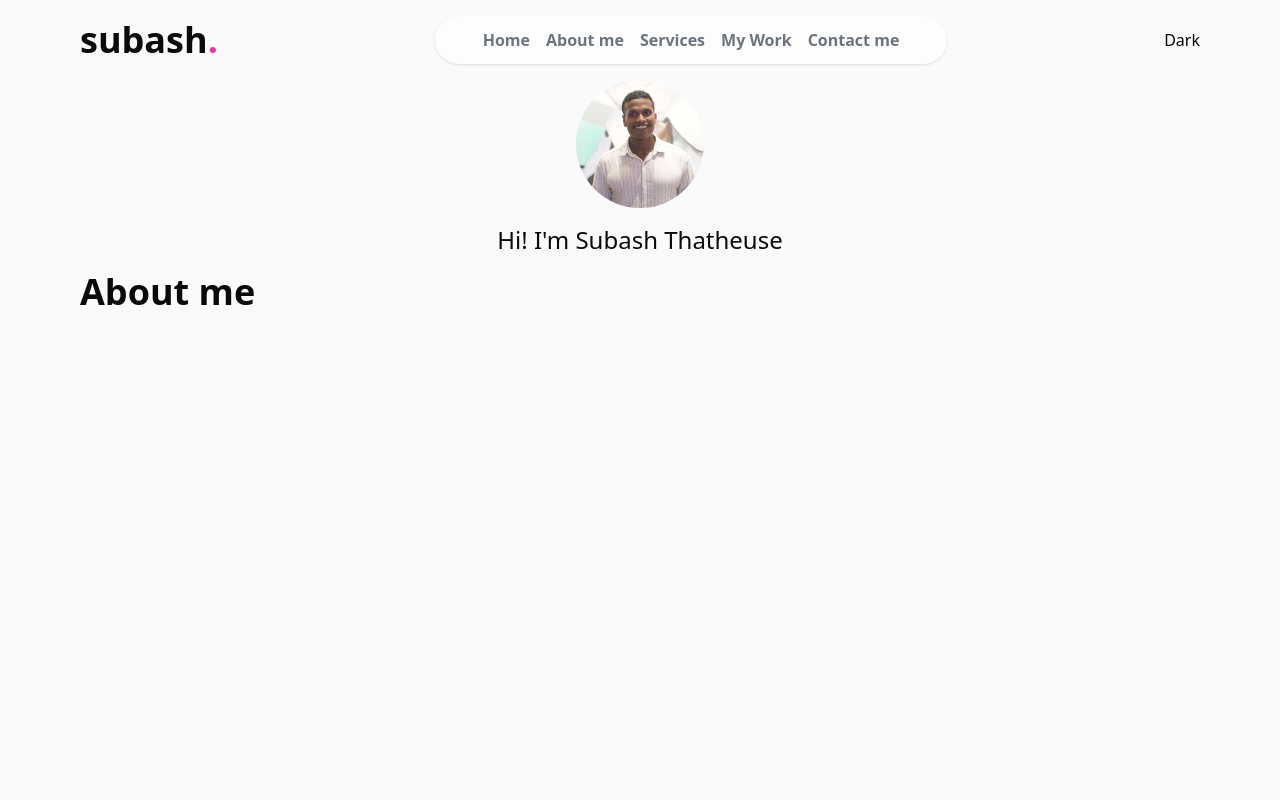
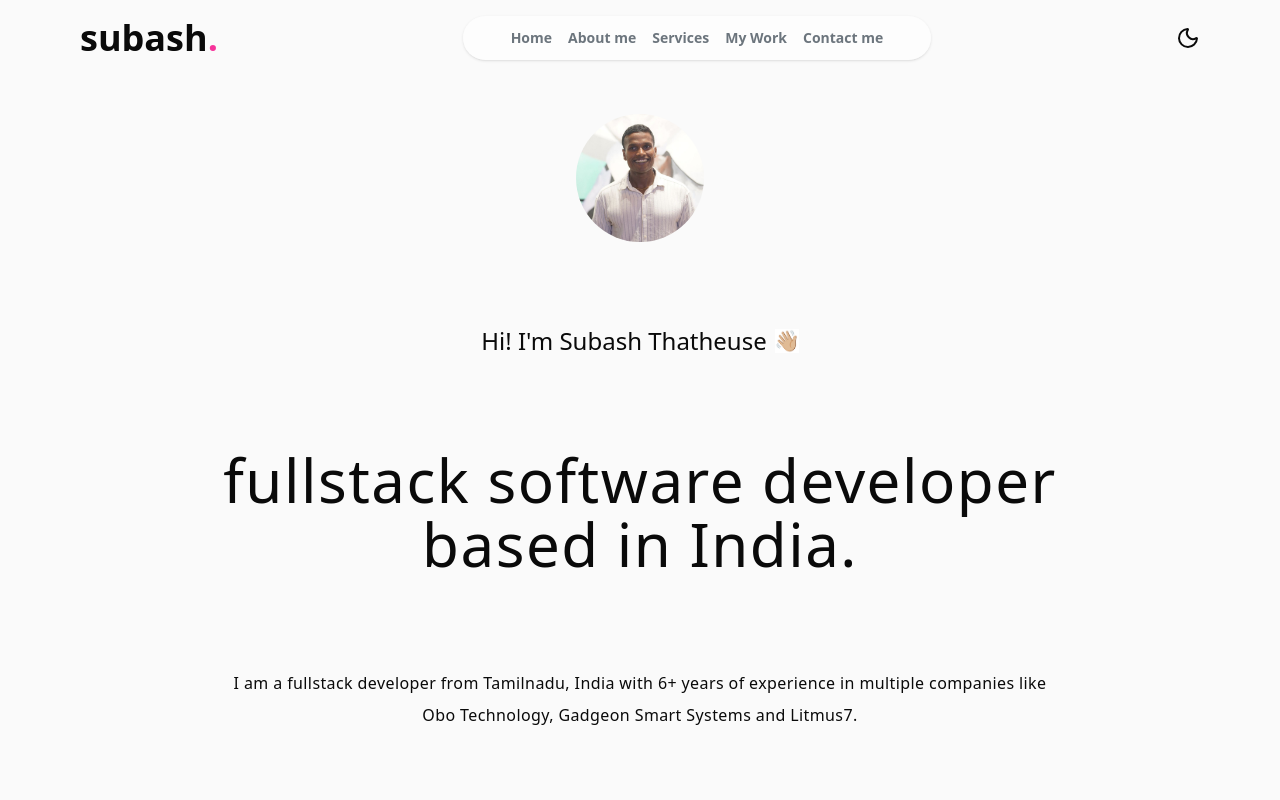
Before and after one commit to subashf23s/github-profile-subash, a React (Vite) app: page / in a window 1280 px wide. Shown: the top 800 px of the page. Built offline with nearby package versions, Linux system fonts and the light colour scheme.

Commit message:
upated heade and home

```diff
--- /dev/null
+++ b/src/components/icon/moon.tsx
@@ -0,0 +1,19 @@
+const Moon = () => {
+  return (
+    <svg
+      xmlns="http://www.w3.org/2000/svg"
+      width="24"
+      height="24"
+      viewBox="0 0 24 24"
+      fill="none"
+      stroke="currentColor"
+      strokeWidth="2"
+      strokeLinecap="round"
+      strokeLinejoin="round"
+    >
+      <path d="M20.985 12.486a9 9 0 1 1-9.473-9.472c.405-.022.617.46.402.803a6 6 0 0 0 8.268 8.268c.344-.215.825-.004.803.401" />
+    </svg>
+  );
+};
+
+export default Moon;
--- a/src/components/section/home.tsx
+++ b/src/components/section/home.tsx
@@ -1,12 +1,28 @@
 import subashphoto from "../../../public/subashphoto.jpg";
+import handshake from "../../../public/hand-shake.png";
 const Home = () => {
   return (
-    <section className="container grid place-items-center" id="home">
+    <section className="container grid place-items-center min-h-dvh" id="home">
       <img
         src={subashphoto}
         className="size-32 rounded-full object-top object-cover"
       />
-      <h3 className="py-4">Hi! I'm Subash Thatheuse</h3>
+      <h3 className="py-2 flex items-center gap-2">
+        Hi! I'm Subash Thatheuse <img src={handshake} className="size-6" />
+      </h3>
+      <h2 className="text-6xl text-center py-2 tracking-wide leading-16">
+        fullstack software developer
+        <br /> based in India.
+      </h2>
+      <p className="text-center py-2 tracking-wide leading-8 w-3/4">
+        I am a fullstack developer from Tamilnadu, India with 6+ years of
+        experience in multiple companies like Obo Technology, Gadgeon Smart
+        Systems and Litmus7.
+      </p>
+      <div className="space-x-8">
+        <a href="#contact-me">contact me</a>
+        <button>my resume</button>
+      </div>
     </section>
   );
 };
--- a/src/components/ui/header.tsx
+++ b/src/components/ui/header.tsx
@@ -33,7 +33,7 @@ const Header = () => {
       <nav className="bg-white/50 shadow-sm px-12 py-3 rounded-full">
         <ul className="flex items-center gap-4">
           {linkItems.map((e) => (
-            <li key={e.id} className="font-semibold cursor-pointer ">
+            <li key={e.id} className="text-sm font-semibold cursor-pointer ">
               <a href={e.link}>{e.text}</a>
             </li>
           ))}
--- a/src/components/ui/theme-toggler.tsx
+++ b/src/components/ui/theme-toggler.tsx
@@ -1,5 +1,6 @@
 import { useEffect, useState } from "react";
 import Sun from "../icon/sun";
+import Moon from "../icon/moon";
 
 const ThemeToggler = () => {
   const [theme, setTheme] = useState(localStorage.getItem("theme") || "light");
@@ -17,7 +18,7 @@ const ThemeToggler = () => {
   };
   return (
     <button onClick={toggleTheme}>
-      {theme === "light" ? "Dark" : <Sun />}
+      {theme === "light" ? <Moon /> : <Sun />}
     </button>
   );
 };
```
Also changed, not shown: public/hand-shake.png (added).
